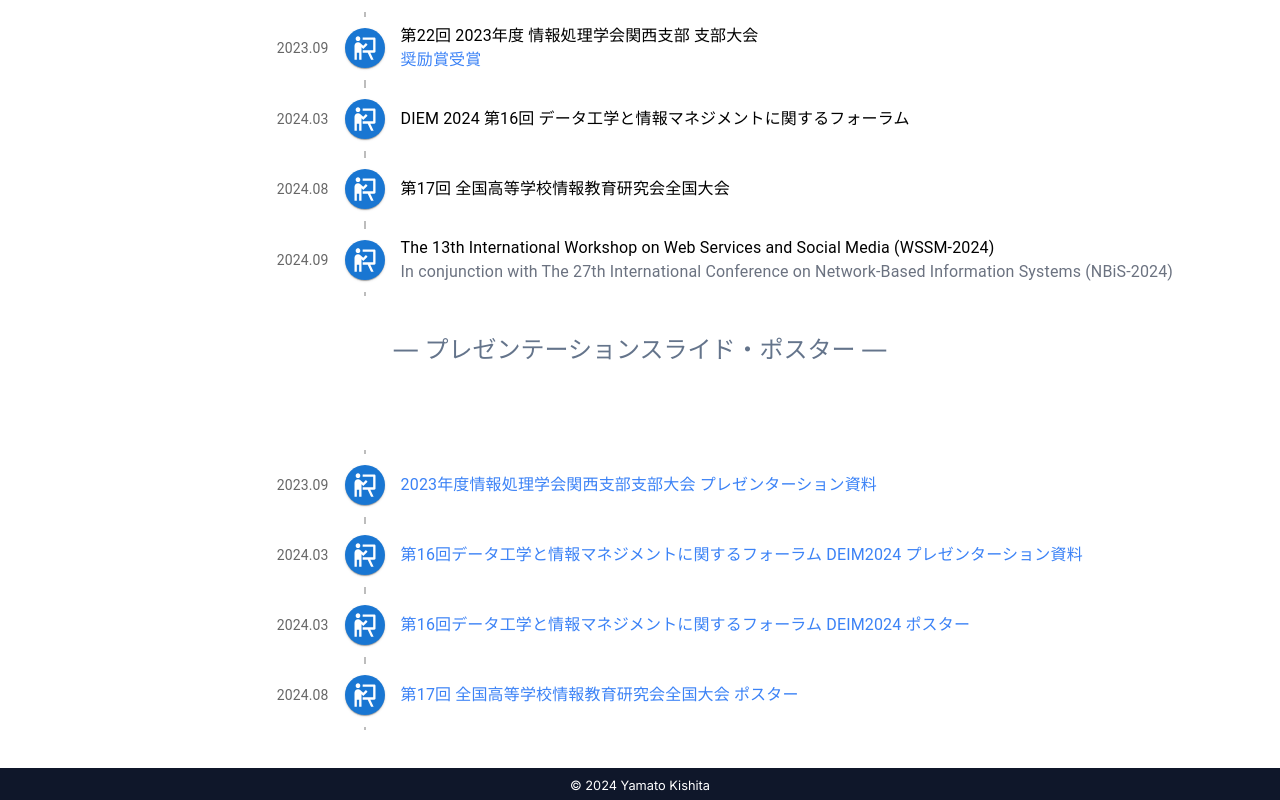
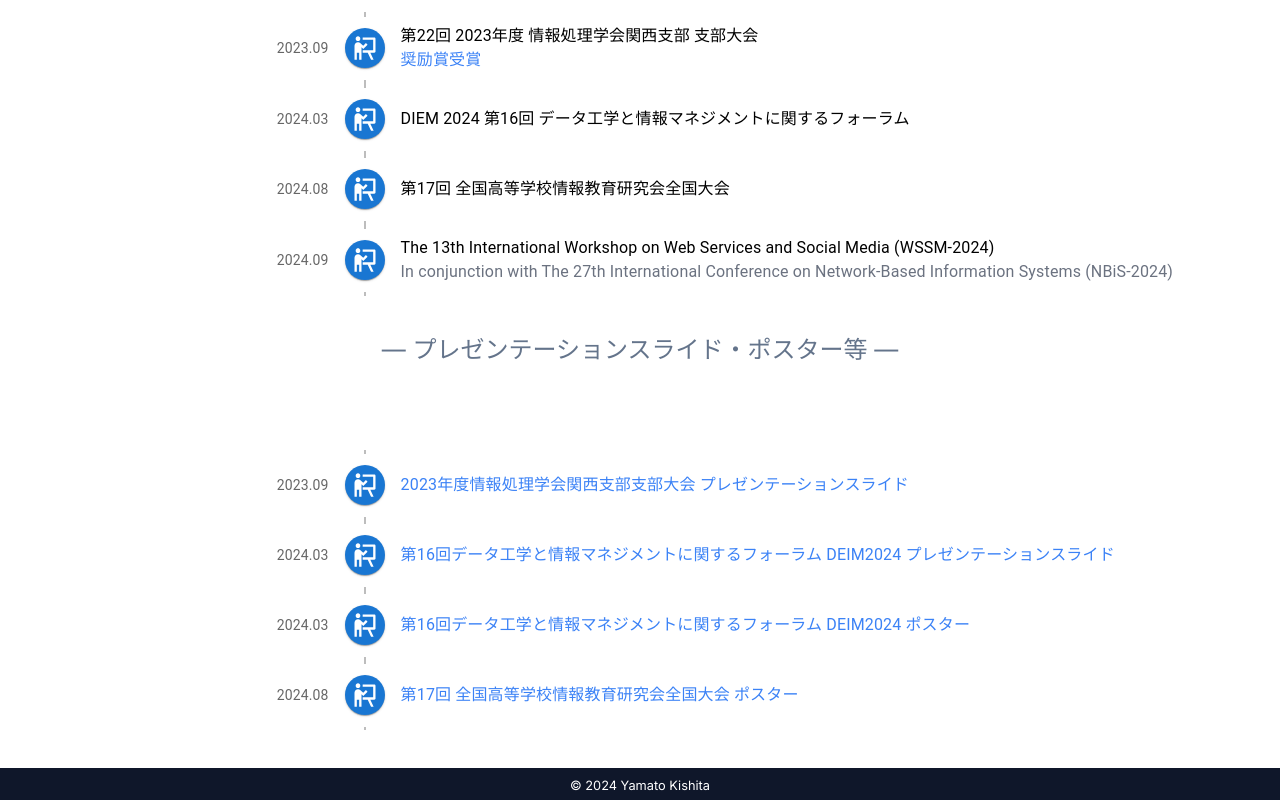
Before and after one commit to YamatoKishitaHub/portfolio, a Next.js app in the folder frontend/: page /research in a window 1280 px wide. Shown: the part 1530-2330 px from the top of the page. Built offline with nearby package versions, Linux system fonts and the light colour scheme.

Commit message:
update bachlor research typo

```diff
--- a/frontend/components/research/BachelorResearch.tsx
+++ b/frontend/components/research/BachelorResearch.tsx
@@ -60,14 +60,14 @@ const BachelorResearch = () => {
   const presentationAndPosterTimelineItems: TimelineItemType[] = [
     {
       date: "2023.09",
-      title: "2023年度情報処理学会関西支部支部大会 プレゼンターション資料",
+      title: "2023年度情報処理学会関西支部支部大会 プレゼンテーションスライド",
       titleHref: "/research/ipsj_kansaishibu2023_presentation.pdf",
       icon: <RiPresentationFill />,
       iconColor: "primary",
     },
     {
       date: "2024.03",
-      title: "第16回データ工学と情報マネジメントに関するフォーラム DEIM2024 プレゼンターション資料",
+      title: "第16回データ工学と情報マネジメントに関するフォーラム DEIM2024 プレゼンテーションスライド",
       titleHref: "/research/deim2024_presentation.pdf",
       icon: <RiPresentationFill />,
       iconColor: "primary",
@@ -149,7 +149,7 @@ const BachelorResearch = () => {
           <MyTimeline timelineItems={conferenceTimelineItems} flexValue={0.35} />
         </div>
         <div>
-          <Heading label="プレゼンテーションスライド・ポスター" h2/>
+          <Heading label="プレゼンテーションスライド・ポスター等" h2/>
           <MyTimeline timelineItems={presentationAndPosterTimelineItems} flexValue={0.35} />
         </div>
       </div>
```
